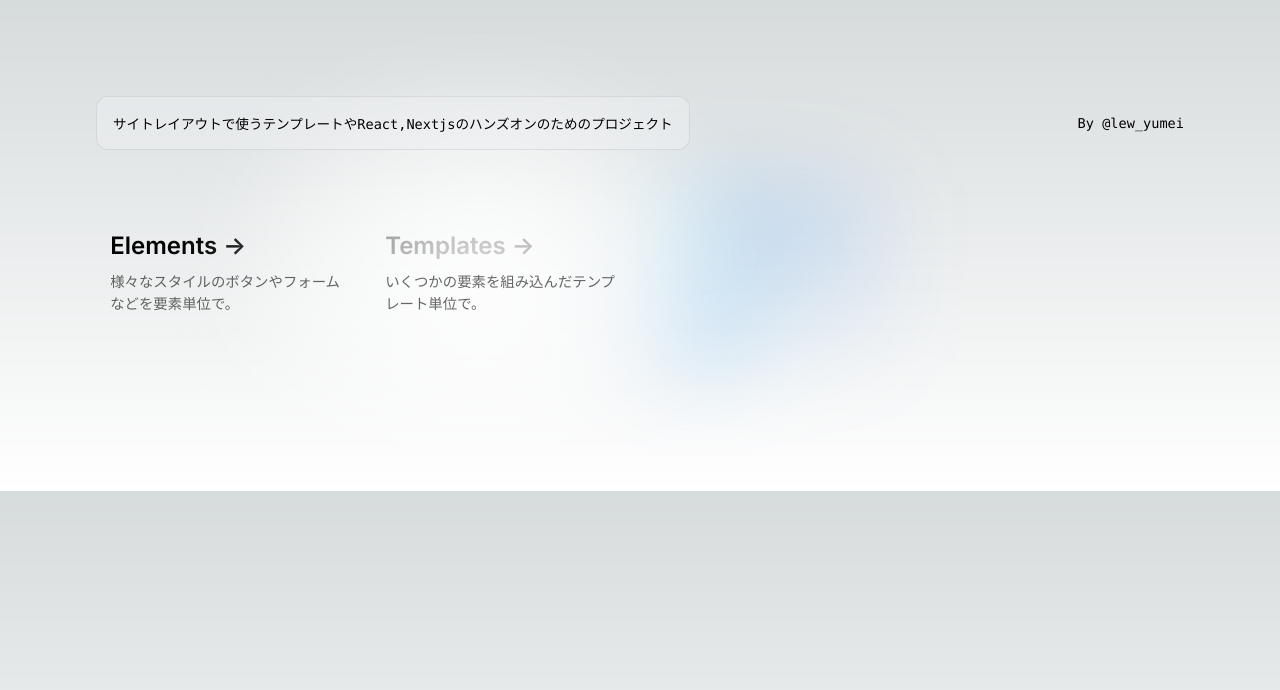
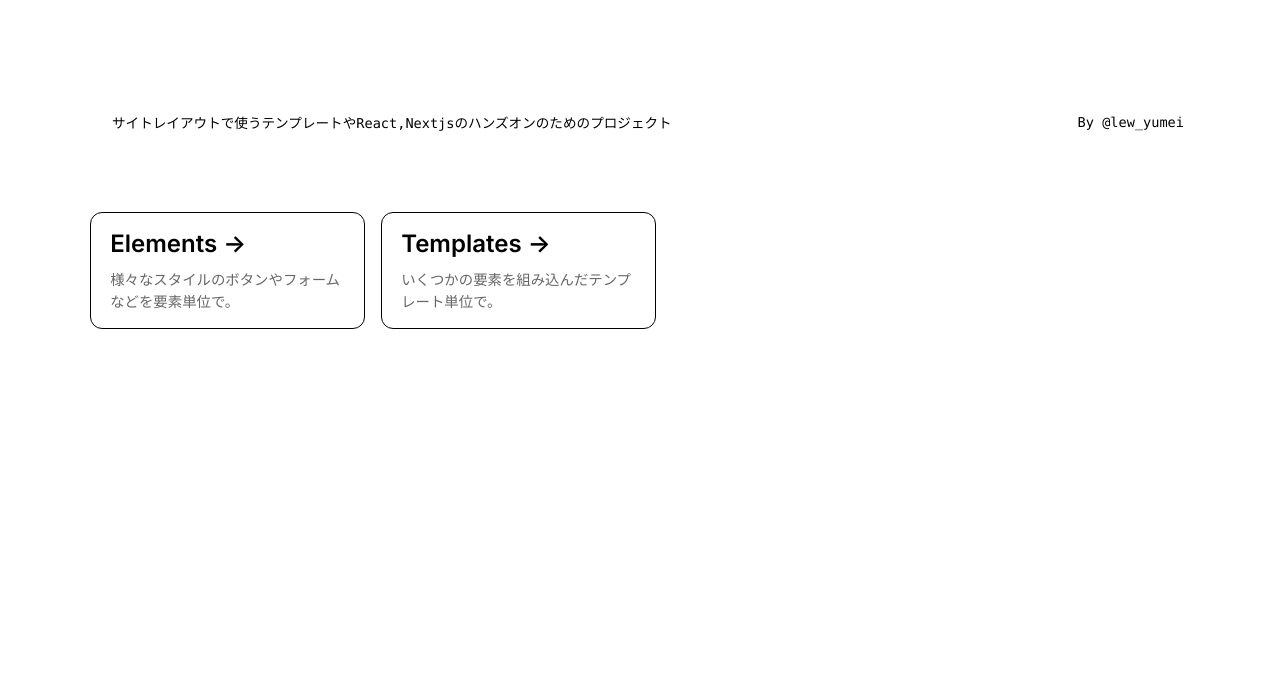
Before and after one commit to lewKcoder/front-template, a Next.js app: page / in a window 1280 px wide. Shown: the top 690 px of the page. Built offline with nearby package versions, Linux system fonts and the light colour scheme.

Commit message:
Fixed home style

```diff
--- a/src/styles/Home.module.scss
+++ b/src/styles/Home.module.scss
@@ -7,11 +7,10 @@
 }
 
 .description {
-  display: inherit;
-  justify-content: inherit;
-  align-items: inherit;
+  display: flex;
+  justify-content: space-between;
+  align-items: center;
   font-size: 0.85rem;
-  max-width: var(--max-width);
   width: 100%;
   z-index: 2;
   font-family: var(--font-mono);
@@ -36,6 +35,7 @@
 .grid {
   display: grid;
   grid-template-columns: repeat(4, minmax(25%, auto));
+  gap: 1rem;
   width: var(--max-width);
   max-width: 100%;
 }
@@ -44,7 +44,7 @@
   padding: 1rem 1.2rem;
   border-radius: var(--border-radius);
   background: rgba(var(--card-rgb), 0);
-  border: 1px solid rgba(var(--card-border-rgb), 0);
+  border: 1px solid #000;
   transition: background 200ms, border 200ms;
 }
 
@@ -101,18 +101,13 @@
 /* Enable hover only on non-touch devices */
 @media (hover: hover) and (pointer: fine) {
   .card:hover {
-    background: rgba(var(--card-rgb), 0.1);
-    border: 1px solid rgba(var(--card-border-rgb), 0.15);
+    background: #000;
+    border: 1px solid #000;
+    color: #fff;
   }
 
   .card:hover span {
     transform: translateX(4px);
-  }
-}
-
-@media (prefers-reduced-motion) {
-  .card:hover span {
-    transform: none;
   }
 }
 
--- a/src/styles/globals.scss
+++ b/src/styles/globals.scss
@@ -1,76 +1,13 @@
 :root {
   --max-width: 1100px;
   --border-radius: 12px;
-  --font-mono: ui-monospace, Menlo, Monaco, 'Cascadia Mono', 'Segoe UI Mono',
-    'Roboto Mono', 'Oxygen Mono', 'Ubuntu Monospace', 'Source Code Pro',
-    'Fira Mono', 'Droid Sans Mono', 'Courier New', monospace;
+  --font-mono: ui-monospace, Menlo, Monaco, 'Cascadia Mono', 'Segoe UI Mono', 'Roboto Mono',
+    'Oxygen Mono', 'Ubuntu Monospace', 'Source Code Pro', 'Fira Mono', 'Droid Sans Mono',
+    'Courier New', monospace;
 
   --foreground-rgb: 0, 0, 0;
-  --background-start-rgb: 214, 219, 220;
-  --background-end-rgb: 255, 255, 255;
-
-  --primary-glow: conic-gradient(
-    from 180deg at 50% 50%,
-    #16abff33 0deg,
-    #0885ff33 55deg,
-    #54d6ff33 120deg,
-    #0071ff33 160deg,
-    transparent 360deg
-  );
-  --secondary-glow: radial-gradient(
-    rgba(255, 255, 255, 1),
-    rgba(255, 255, 255, 0)
-  );
-
-  --tile-start-rgb: 239, 245, 249;
-  --tile-end-rgb: 228, 232, 233;
-  --tile-border: conic-gradient(
-    #00000080,
-    #00000040,
-    #00000030,
-    #00000020,
-    #00000010,
-    #00000010,
-    #00000080
-  );
-
-  --callout-rgb: 238, 240, 241;
-  --callout-border-rgb: 172, 175, 176;
   --card-rgb: 180, 185, 188;
   --card-border-rgb: 131, 134, 135;
-}
-
-@media (prefers-color-scheme: dark) {
-  :root {
-    --foreground-rgb: 255, 255, 255;
-    --background-start-rgb: 0, 0, 0;
-    --background-end-rgb: 0, 0, 0;
-
-    --primary-glow: radial-gradient(rgba(1, 65, 255, 0.4), rgba(1, 65, 255, 0));
-    --secondary-glow: linear-gradient(
-      to bottom right,
-      rgba(1, 65, 255, 0),
-      rgba(1, 65, 255, 0),
-      rgba(1, 65, 255, 0.3)
-    );
-
-    --tile-start-rgb: 2, 13, 46;
-    --tile-end-rgb: 2, 5, 19;
-    --tile-border: conic-gradient(
-      #ffffff80,
-      #ffffff40,
-      #ffffff30,
-      #ffffff20,
-      #ffffff10,
-      #ffffff10,
-      #ffffff80
-    );
-
-    --callout-rgb: 20, 20, 20;
-    --callout-border-rgb: 108, 108, 108;
-    --card-rgb: 100, 100, 100;
-    --card-border-rgb: 200, 200, 200;
-  }
 }
 
 * {
@@ -85,23 +22,7 @@ body {
   overflow-x: hidden;
 }
 
-body {
-  color: rgb(var(--foreground-rgb));
-  background: linear-gradient(
-      to bottom,
-      transparent,
-      rgb(var(--background-end-rgb))
-    )
-    rgb(var(--background-start-rgb));
-}
-
 a {
   color: inherit;
   text-decoration: none;
 }
-
-@media (prefers-color-scheme: dark) {
-  html {
-    color-scheme: dark;
-  }
-}
```
